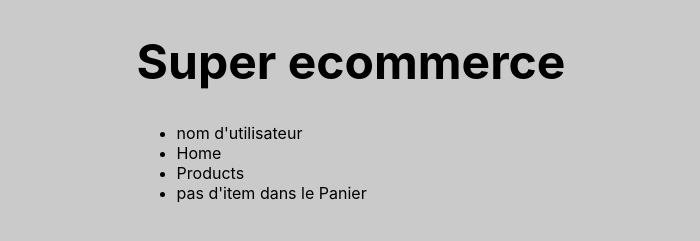
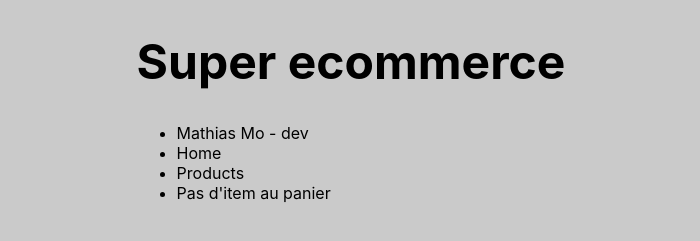
Before and after one commit to SeyaSix/exo-test-reac, a React (Create React App) app: page / in a window 1280 px wide. Shown: the top 241 px of the page, without its empty margins (289-989 px from the left). Built offline with nearby package versions, Linux system fonts and the light colour scheme.

Commit message:
userlogged info

```diff
--- a/src/Header.js
+++ b/src/Header.js
@@ -1,4 +1,9 @@
 function Header() {
+  const userLogged = {
+    lastname: "Mo",
+    firstname: "Mathias",
+    job: "dev",
+  };
 
   const isUserLogged = true;
 
@@ -9,11 +14,18 @@ function Header() {
       <h1>Super ecommerce</h1>
       <nav>
         <ul>
-            {isUserLogged ? <li>nom d'utilisateur</li> : <li>connectez vous</li>}
+          {isUserLogged ? (
+            <li>
+              {userLogged.firstname} {userLogged.lastname} - {userLogged.job}
+            </li>
+          ) : (
+            <li>Veuillez vous connecter</li>
+          )}
+
           <li>Home</li>
           <li>Products</li>
-            {itemCart > 0 ? <li>Cart : {itemCart}</li> : <li>pas d'item dans le Panier</li>}
 
+          {itemCart > 0 ? <li>Cart : {itemCart}</li> : <li>Pas d'item au panier</li>}
         </ul>
       </nav>
     </header>
```
Lines whose indentation alone changed are shown as unchanged.
